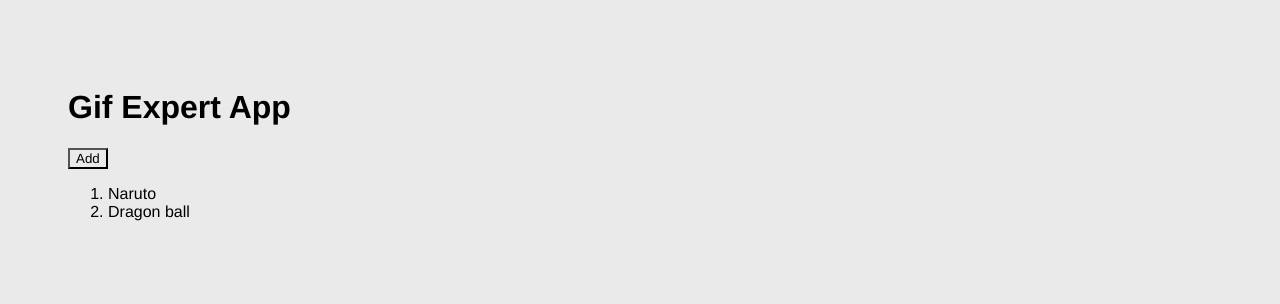
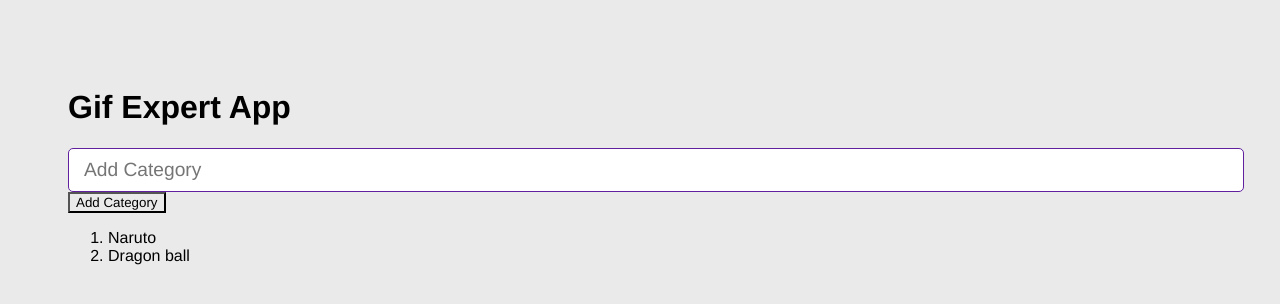
Before and after one commit to Snipsx17/GifExpert, a React (Vite) app: page / in a window 1280 px wide. Shown: the top 304 px of the page. Built offline with nearby package versions, Linux system fonts and the light colour scheme.

Commit message:
Addcategory component

```diff
--- a/src/GifExpertApp.tsx
+++ b/src/GifExpertApp.tsx
@@ -1,10 +1,11 @@
 import { useState } from "react";
+import { AddCategory } from "./components/AddCategory";
 
 export function GiftExpertApp() {
   const [categories, setCategories] = useState(["Naruto", "Dragon ball"]);
 
-  const onAddCategory = () => {
-    setCategories([...categories, "Power Rangers"]);
+  const onAddCategory = (category: string) => {
+    setCategories([...categories, category]);
   };
 
   return (
@@ -13,7 +14,7 @@ export function GiftExpertApp() {
       <h1>Gif Expert App</h1>
 
       {/* input search */}
-      <button onClick={onAddCategory}>Add</button>
+      <AddCategory addCategoryHandler={onAddCategory} />
 
       {/* Gif List */}
       <ol>
--- /dev/null
+++ b/src/components/AddCategory.tsx
@@ -0,0 +1,33 @@
+import React, { useState } from "react";
+
+type Props = {
+  addCategoryHandler: (category: string) => void;
+};
+
+export const AddCategory = ({ addCategoryHandler }: Props) => {
+  const [inputValue, setInputValue] = useState("");
+
+  const onInputChange = ({ target }: React.ChangeEvent<HTMLInputElement>) => {
+    setInputValue(target.value);
+  };
+  return (
+    <form>
+      <input
+        type="text"
+        placeholder="Add Category"
+        value={inputValue}
+        onChange={onInputChange}
+      />
+      <button
+        type="submit"
+        onClick={(e: React.MouseEvent<HTMLButtonElement>) => {
+          e.preventDefault();
+          addCategoryHandler(inputValue);
+          setInputValue("");
+        }}
+      >
+        Add Category
+      </button>
+    </form>
+  );
+};
```
